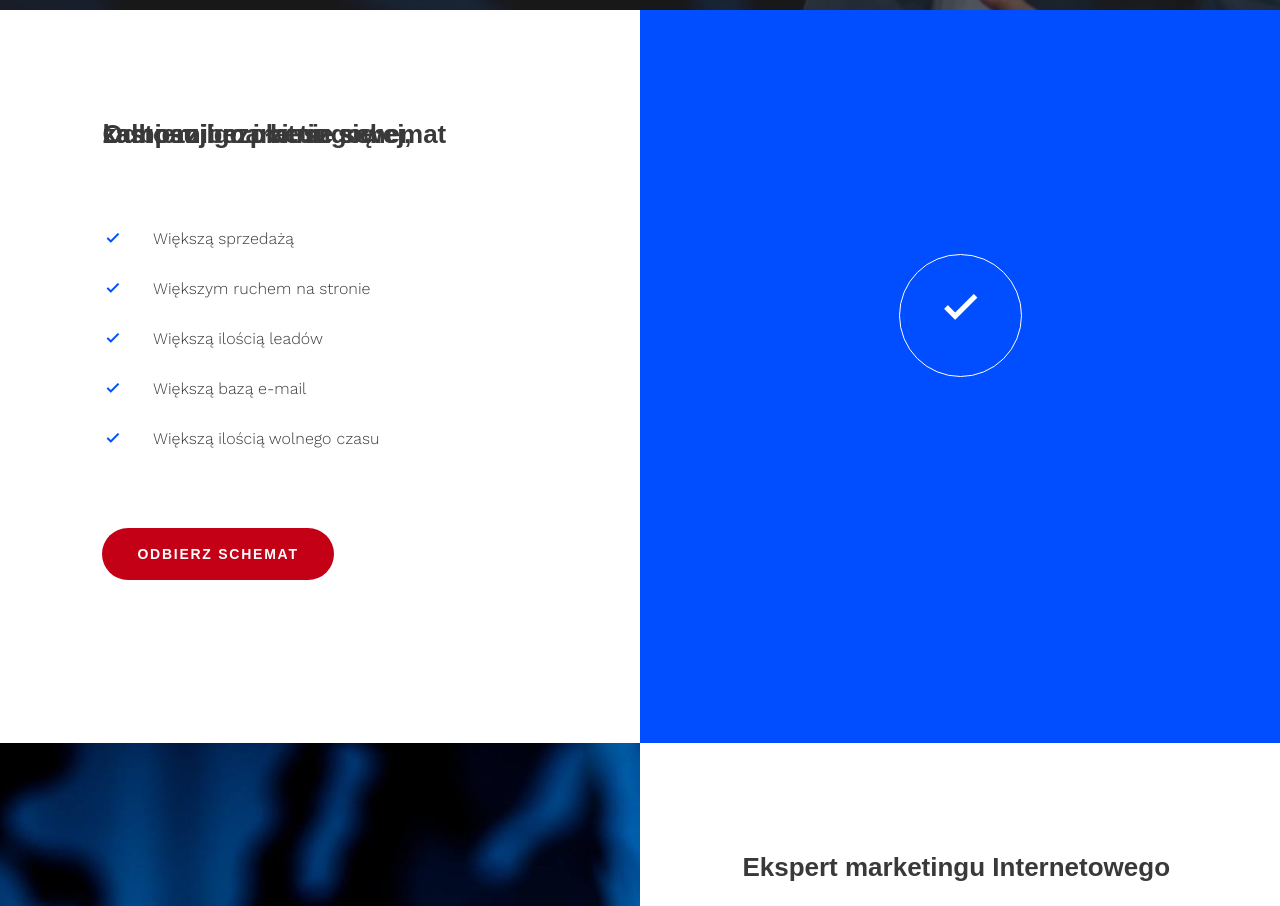
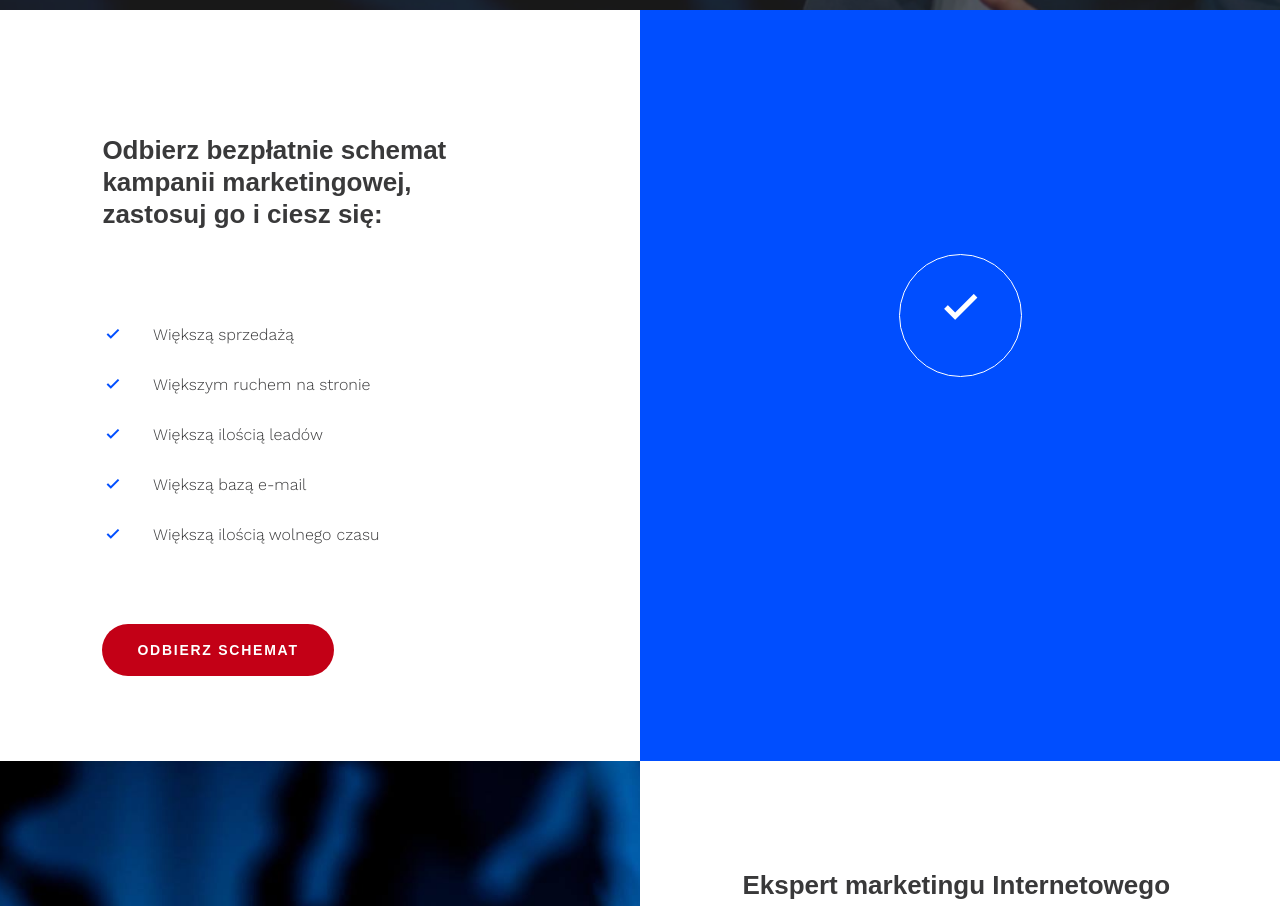
Before and after one commit to kryczek/AE20, a plain HTML site: page index5.html in a window 1280 px wide. Shown: the part 842-1748 px from the top of the page. Drawn offline with nearby package versions, Linux system fonts and the light colour scheme; a web font is replaced by a local one.

Commit message:
add line height

```diff
--- a/css/style.css
+++ b/css/style.css
@@ -31,6 +31,10 @@ h2 {
   font-family: 'Muli', sans-serif;
   font-weight: 900;
   line-height: 0px;
+}
+
+.h2-line-height {
+  line-height: 32px;
 }
 
 h3 {
```
